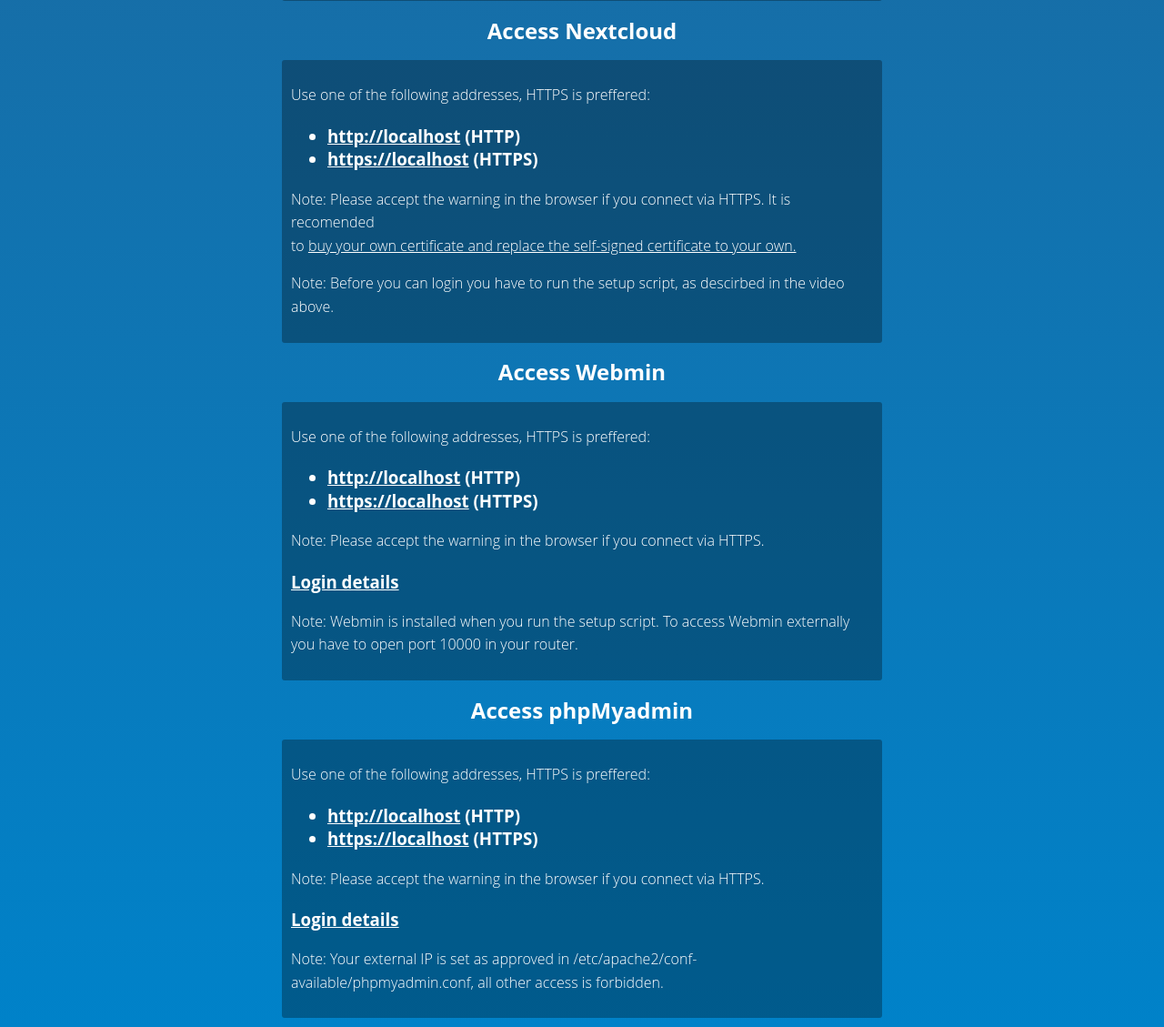
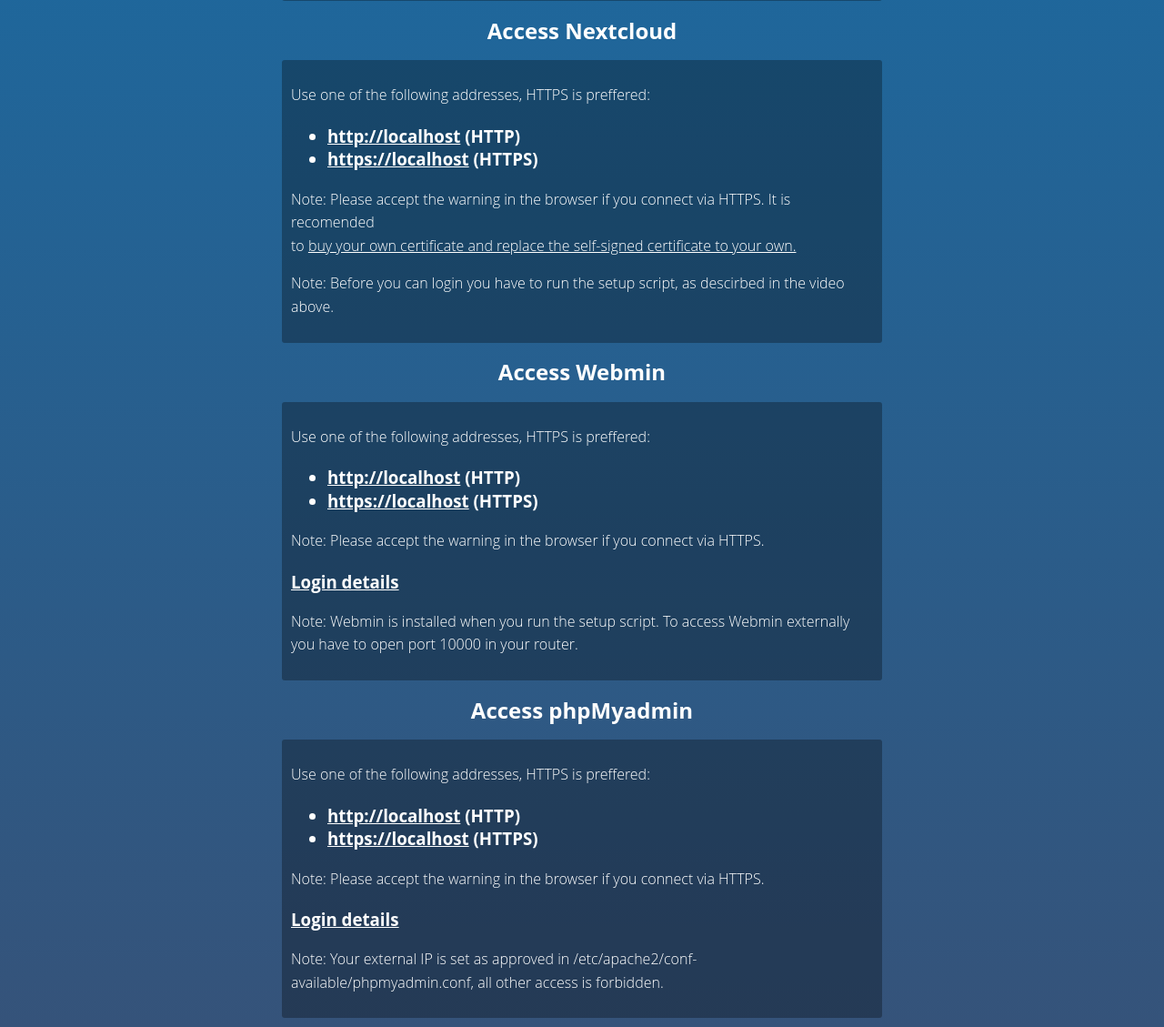
Before and after one commit to nextcloud/vm, a PHP site: page / in a window 1280 px wide. Shown: the part 1595-2724 px from the top of the page at 91% size. Run offline with PHP 8.4, Linux system fonts and the light colour scheme.

Commit message:
design fixes

```diff
--- a/index.php
+++ b/index.php
@@ -3,7 +3,7 @@
 <head><title>Nextloud VM</title>
 <style>
 body {
-	background-color: #1d2d44;
+	background-color: #0082c9;
 	font-weight: 300;
 	font-size: 1em;
 	line-height: 1.6em;
@@ -15,13 +15,13 @@
 	align: center;
 	text-align: center;
 	background: #0082c9; /* Old browsers */
-	background: -moz-linear-gradient(top, #35537a 0%, #0082c9 100%); /* FF3.6+ */
-	background: -webkit-gradient(linear, left top, left bottom, color-stop(0%,#35537a), color-stop(100%,#0082c9)); /* Chrome,Safari4+ */
-	background: -webkit-linear-gradient(top, #35537a 0%,#0082c9 100%); /* Chrome10+,Safari5.1+ */
-	background: -o-linear-gradient(top, #35537a 0%,#0082c9 100%); /* Opera11.10+ */
-	background: -ms-linear-gradient(top, #35537a 0%,#0082c9 100%); /* IE10+ */
-	background: linear-gradient(top, #35537a 0%,#0082c9 100%); /* W3C */
-	filter: progid:DXImageTransform.Microsoft.gradient( startColorstr='#35537a', endColorstr='#0082c9',GradientType=0 ); /* IE6-9 */
+	background: -moz-linear-gradient(top, #0082c9 0%, #35537a 100%); /* FF3.6+ */
+	background: -webkit-gradient(linear, left top, left bottom, color-stop(0%,#0082c9), color-stop(100%,#35537a)); /* Chrome,Safari4+ */
+	background: -webkit-linear-gradient(top, #0082c9 0%,#35537a 100%); /* Chrome10+,Safari5.1+ */
+	background: -o-linear-gradient(top, #0082c9 0%,#35537a 100%); /* Opera11.10+ */
+	background: -ms-linear-gradient(top, #0082c9 0%,#35537a 100%); /* IE10+ */
+	background: linear-gradient(top, #0082c9 0%,#35537a 100%); /* W3C */
+	filter: progid:DXImageTransform.Microsoft.gradient( startColorstr='#0082c9', endColorstr='#35537a',GradientType=0 ); /* IE6-9 */
 }
 div.logotext   {
 	width: 50%;
```
Also changed, not shown: README.md.
